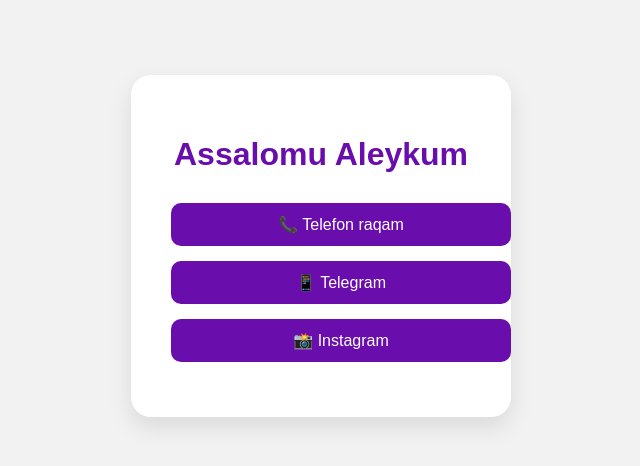
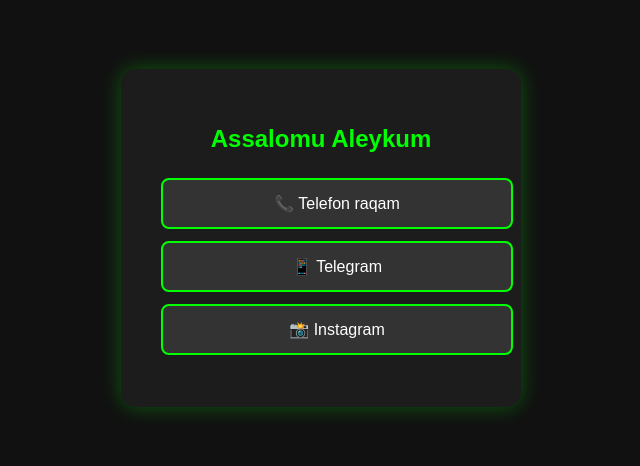
Before and after one commit to Faxriddinovxusn/vizitka, a plain HTML site: page index.html in a window 1280 px wide. Shown: the part 162-628 px from the top of the page, without its empty margins (319-959 px from the left). Drawn offline with Linux system fonts and the light colour scheme.

Commit message:
Update index.html

```diff
--- a/index.html
+++ b/index.html
@@ -6,53 +6,56 @@
   <meta name="viewport" content="width=device-width, initial-scale=1.0">
   <style>
     body {
-      background: #f2f2f2;
-      font-family: Arial, sans-serif;
+      background: #111;
+      color: #f1f1f1;
+      font-family: 'Arial', sans-serif;
       display: flex;
       justify-content: center;
       align-items: center;
       height: 100vh;
+      margin: 0;
     }
 
     .card {
-      background: white;
+      background: #1c1c1c;
       padding: 40px;
-      border-radius: 20px;
-      box-shadow: 0 10px 25px rgba(0,0,0,0.1);
+      border-radius: 15px;
+      box-shadow: 0 0 20px rgba(0, 255, 0, 0.3);
       text-align: center;
-      width: 300px;
-      animation: fadeIn 0.6s ease-in-out;
+      width: 320px;
+      animation: fadeIn 0.7s ease-in-out;
     }
 
     h1 {
-      color: #6A0DAD;
-      margin-bottom: 30px;
+      color: #00ff00;
+      margin-bottom: 25px;
+      font-size: 24px;
     }
 
     .btn {
       display: block;
-      margin: 15px auto;
-      padding: 12px 20px;
       width: 100%;
+      margin: 12px 0;
+      padding: 14px;
       font-size: 16px;
-      color: white;
-      background: #6A0DAD;
-      border: none;
-      border-radius: 10px;
-      cursor: pointer;
+      color: #fff;
+      background: #333;
+      border: 2px solid #00ff00;
+      border-radius: 8px;
+      text-decoration: none;
       transition: all 0.3s ease;
-      text-decoration: none;
     }
 
     .btn:hover {
-      background: #8e24aa;
+      background: #00ff00;
+      color: #000;
       transform: scale(1.05);
-      box-shadow: 0 0 15px rgba(106,13,173,0.4);
+      box-shadow: 0 0 15px #00ff00;
     }
 
     @keyframes fadeIn {
-      from { opacity: 0; transform: translateY(20px); }
-      to { opacity: 1; transform: translateY(0); }
+      from { opacity: 0; transform: scale(0.95); }
+      to { opacity: 1; transform: scale(1); }
     }
   </style>
 </head>
@@ -61,9 +64,9 @@
   <div class="card">
     <h1>Assalomu Aleykum</h1>
 
-    <a href="tel:+998 99 536 33 80" class="btn">📞 Telefon raqam</a>
-    <a href="#" class="btn">📱 Telegram</a> <https://t.me/faxriddinovhusniddin -->
-    <a href="#" class="btn">📸 Instagram</a> <https://www.instagram.com/fakhriddinov?igsh=bWFscTF0dzV1d290 -->
+    <a href="tel:+998995363380" class="btn">📞 Telefon raqam</a>
+    <a href="https://t.me/faxriddinovhusniddin" class="btn">📱 Telegram</a>
+    <a href="https://www.instagram.com/fakhriddinov?igsh=bWFscTF0dzV1d290" class="btn">📸 Instagram</a>
 
   </div>
 
```
